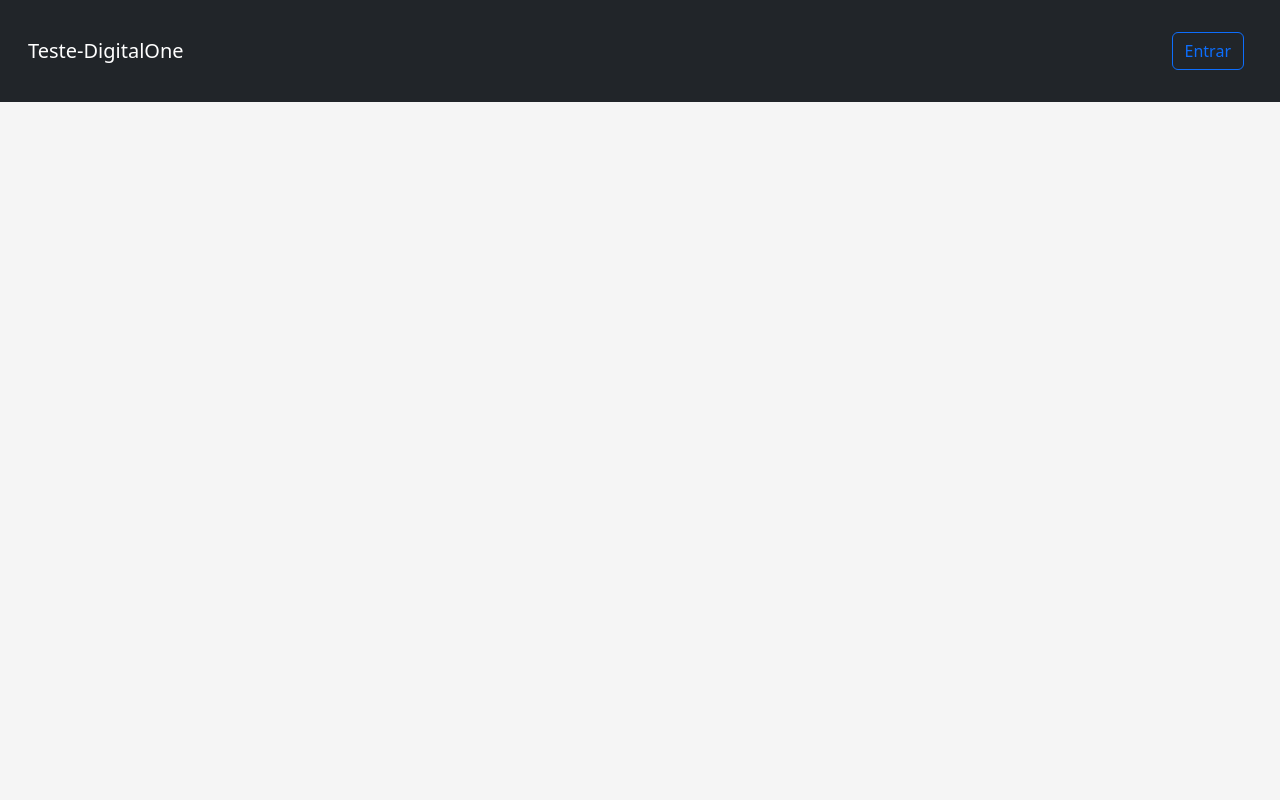
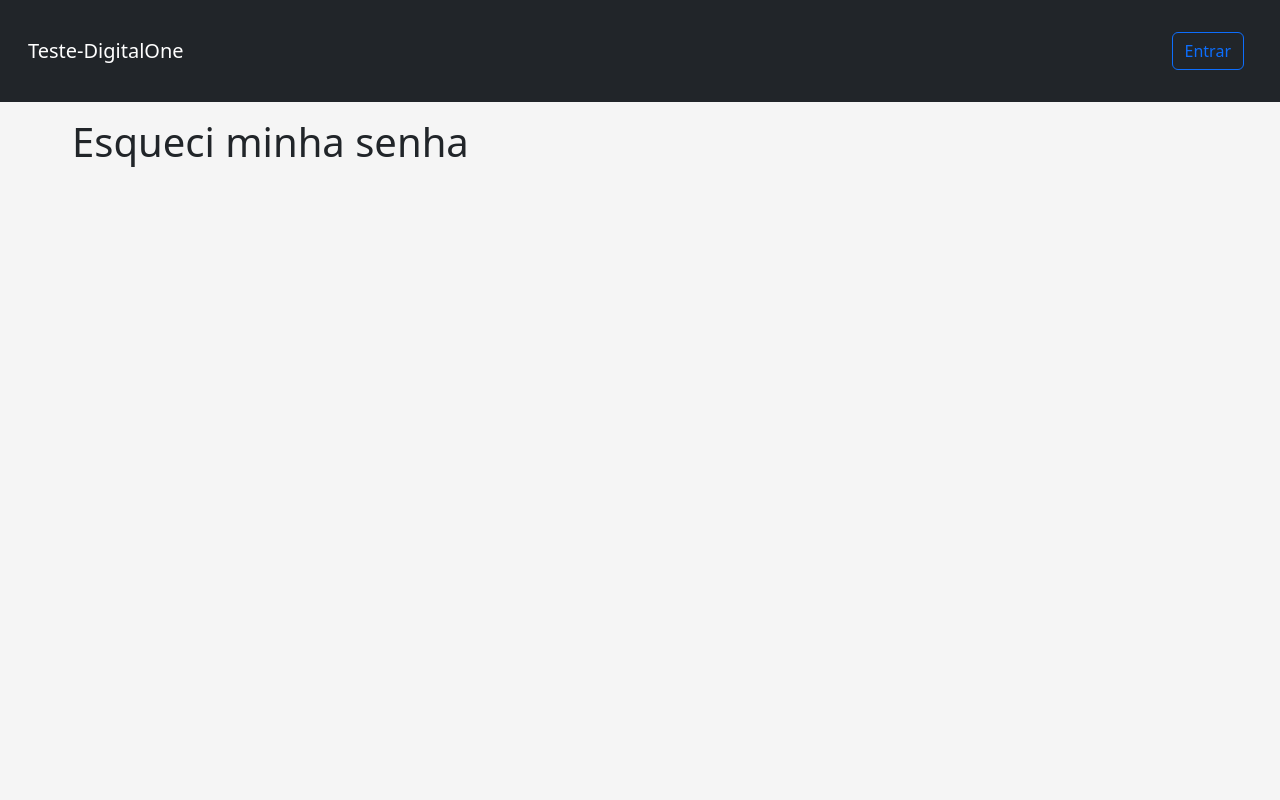
Before and after one commit to dev-digitalone/teste-desenvolvimento-web, a React (Create React App) app in the folder frontend/: page /recuperar-senha in a window 1280 px wide. Shown: the top 800 px of the page. Built offline with nearby package versions, Linux system fonts and the light colour scheme.

Commit message:
rotas e estrutura inicial do componente de recuperar senha

```diff
--- a/frontend/src/App.jsx
+++ b/frontend/src/App.jsx
@@ -10,6 +10,7 @@ import Login from './components/views/auth/Login';
 import Profile from './components/views/user/Profile';
 import CreateArticle from './components/views/articles/CreateArticle';
 import MyArticles from './components/views/articles/MyArticles';
+import ForgotPassword from './components/views/auth/ForgotPassword';
 
 import ToastAlert from './components/template/ToastAlert';
 
@@ -26,6 +27,10 @@ function App() {
                         <Route path="/meusartigos/" element={<MyArticles />} />
                         <Route path="/artigo" element={<CreateArticle />} />
                         <Route path="/perfil/:id" element={<Profile />} />
+                        <Route
+                            path="/recuperar-senha"
+                            element={<ForgotPassword />}
+                        />
                         <Route path="/entrar" element={<Login />} />
                         <Route path="/registrar" element={<Register />} />
                         <Route path="/" element={<Home />} />
--- /dev/null
+++ b/frontend/src/components/views/auth/ForgotPassword.jsx
@@ -0,0 +1,5 @@
+import React from 'react';
+
+export default function ForgotPassword() {
+    return <h1>Esqueci minha senha</h1>;
+}
--- a/frontend/src/components/views/auth/Login.jsx
+++ b/frontend/src/components/views/auth/Login.jsx
@@ -53,7 +53,8 @@ export default function Login() {
                 </Form>
 
                 <span>
-                    Esqueceu a sua senha? <Link to="/">clique aqui</Link>
+                    Esqueceu a sua senha?{' '}
+                    <Link to="/recuperar-senha">clique aqui</Link>
                 </span>
                 <span>
                     Ainda não tem uma conta?{' '}
```
